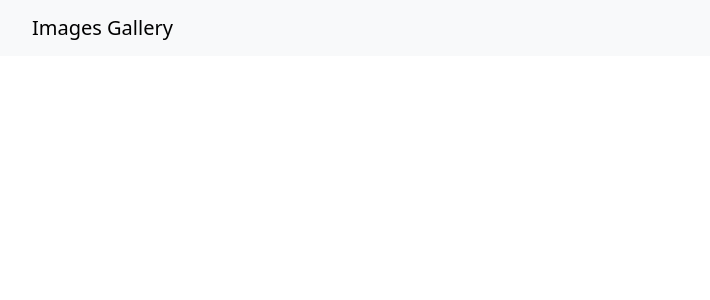
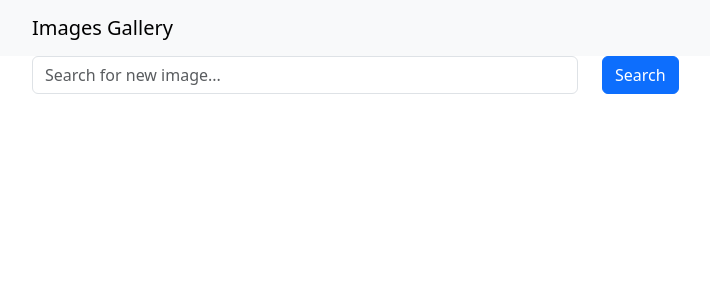
Before and after one commit to rickhall2000/ongoing-learning, a React (Create React App) app in the folder full-stack/frontend/: page / in a window 1280 px wide. Shown: the top 300 px of the page, without its empty margins (50-760 px from the left). Built offline with nearby package versions, Linux system fonts and the light colour scheme.

Commit message:
de minimus full-stack progress

```diff
--- a/full-stack/frontend/src/App.js
+++ b/full-stack/frontend/src/App.js
@@ -1,10 +1,12 @@
 import 'bootstrap/dist/css/bootstrap.min.css';
-import Header from './components/header';
+import Header from './components/Header';
+import Search from './components/Search';
 
 function App() {
   return (
     <div>
       <Header title="Images Gallery"/>
+      <Search />
     </div>
   );
 }
--- /dev/null
+++ b/full-stack/frontend/src/components/Search.js
@@ -0,0 +1,25 @@
+import React from 'react';
+import { Container, Row, Col, Form, Button } from 'react-bootstrap';
+
+const Search = () => {
+    return (
+        <Container>
+            <Row>
+                <Col>
+                    <Form>
+                        <Row>
+                                <Col>
+                                    <Form.Control placeholder="Search for new image..." />
+                                </Col>
+                                <Col>
+                                    <Button variant="primary" type="submit">Search</Button>
+                                </Col>
+                        </Row>
+                    </Form>
+                </Col>
+            </Row>
+        </Container>
+    )
+};
+
+export default Search;
```
